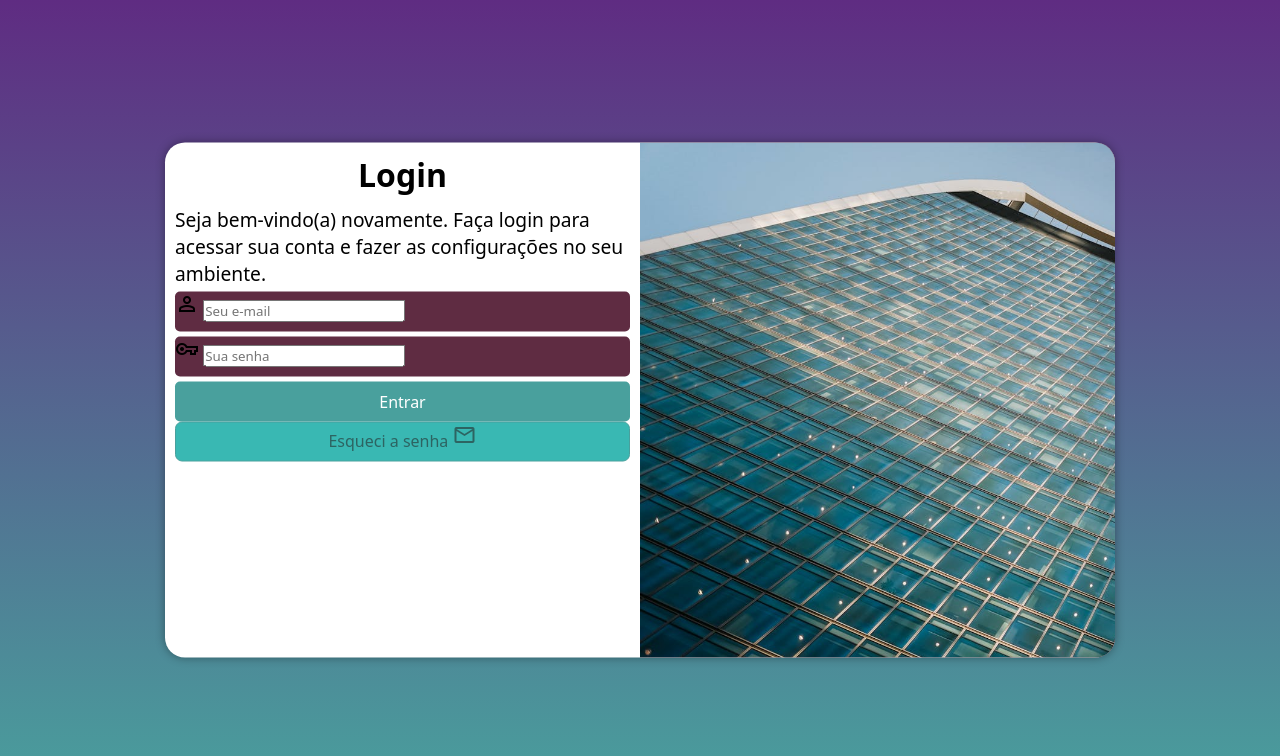
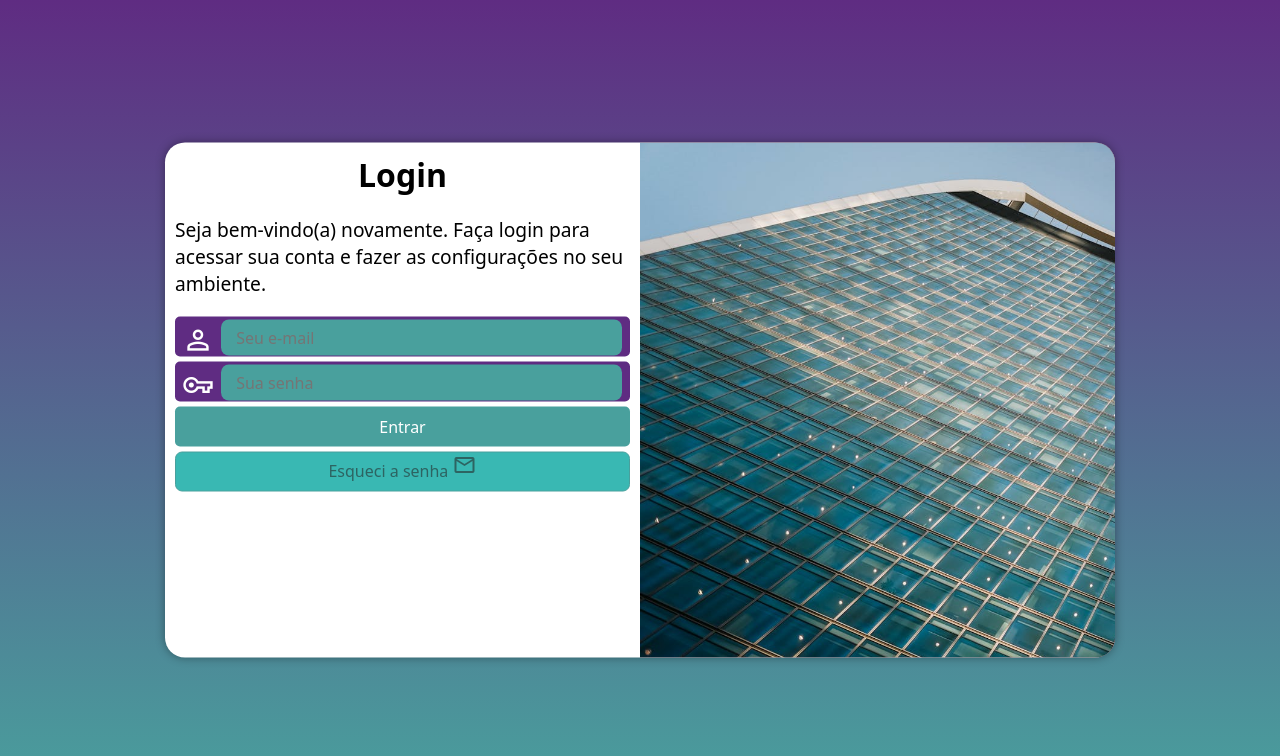
Before and after one commit to Pedr-cloud/projeto-login, a plain HTML site: page index.html in a window 1280 px wide. Drawn offline with nearby package versions, Linux system fonts and the light colour scheme.

Commit message:
Projeto finalizado

```diff
--- a/estilos/media-query.css
+++ b/estilos/media-query.css
@@ -1,12 +1,13 @@
 @charset "UTF-8";
 
-@media screen and (min-width:768px) and (max-width:992px) {
+@media screen and (min-width:768px) and (max-width:992px) { /* CONFIGURAÇÃO PARA TABLET*/
 
     body {
         background-image: linear-gradient(to top, #49a09d, #5f2c82);
     }
     section#login {
         width: 90vw;
+        height: 290px;
     }
 
     section#login > div#imagem {
@@ -22,7 +23,7 @@
 
 }
 
-@media screen and (min-width: 992px) {
+@media screen and (min-width: 992px) { /*CONFIGURAÇÃO PARA DESKTOP*/
 
     body {
         background-image: linear-gradient(to top, #49a09d, #5f2c82);
@@ -49,6 +50,7 @@
 
     div#formulario > p {
         font-size: 1.2em;
+        margin: 20px 0px;
     }
 
 }
--- a/estilos/style.css
+++ b/estilos/style.css
@@ -30,13 +30,13 @@ section#login {
     position: absolute;
     top: 50%;
     left: 50%;
-    transform: translate(-50%, -50%);
     overflow: hidden;
     background-color: white;
     width: 280px;
     height: 515px;
     border-radius: 20px;
     box-shadow: 0px 0px 10px rgba(0, 0, 0, 0.377);
+    transform: translate(-50%, -50%);
     transition: width 0.3s, height 0.3s;
     transition-timing-function: ease;
 }
@@ -66,7 +66,8 @@ div#formulario > p {
 }
 
 form > div.campo {
-    background-color: #5f2c42;
+    background-color: #5f2c82;
+    border: 2px solid #5f2c82;
     display: block;
     width: 100%;
     height: 40px;
@@ -79,6 +80,30 @@ div.campo > label {
     display: none;
 }
 
+div.campo > span {
+    /*background-color: black;*/
+    color: white;
+    font-size: 2em;
+    width: 40px;
+    padding: 5px;
+}
+
+div.campo > input {
+    background-color: #49a09d;
+    font-size: 1em;
+     width: calc(100% - 50px);
+     height: 100%;
+     border: 0px;
+     border-radius: 8px;
+     padding: 15px;
+     transform: translatey(-12px);
+}
+
+div.campo > input:focus-within {
+    background-color: white;
+    border: none;
+}
+
 form > input[type=submit] {
     display: block;
     font-size: 1em;
@@ -88,6 +113,7 @@ form > input[type=submit] {
     color: white;
     border: none;
     border-radius: 5px;
+    cursor: pointer;
 }
 
 form > input[type=submit]:hover {
@@ -105,6 +131,7 @@ form > a.botao {
     border: 1px solid #49a09d;
     border-radius: 7px;
     text-decoration: none;
+    margin-top: 5px;
 }
 
 form > a.botao:hover {
```
